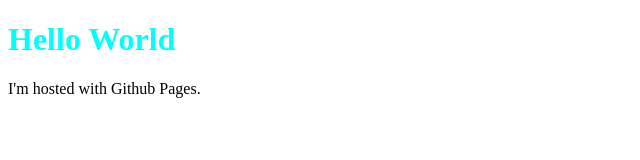
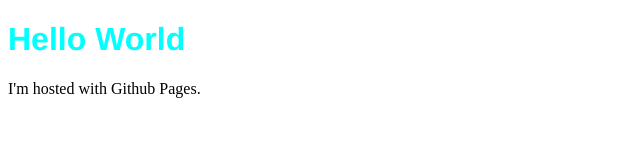
Before and after one commit to RohannNWU/RohannNWU.github.io, a plain HTML site: page index.html in a window 1280 px wide. Shown: the whole page, without its empty margins (0-640 px from the left). Drawn offline with Linux system fonts and the light colour scheme.

Commit message:
Update style.css

```diff
--- a/style.css
+++ b/style.css
@@ -1,3 +1,4 @@
 h1 {
+    font-family:'Franklin Gothic Medium';
     color: aqua;
 }
```
